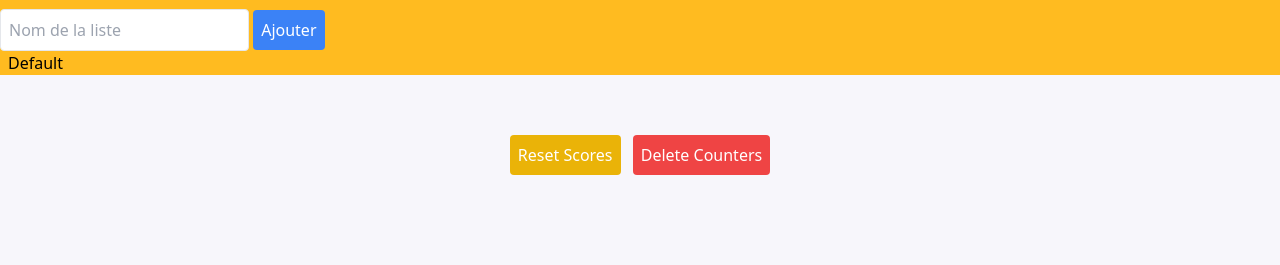
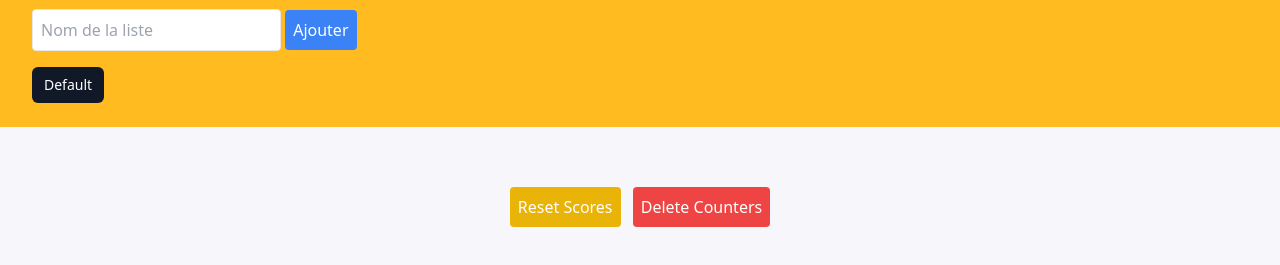
Before and after one commit to tagcashdev/CarCounterPWA, a website: page index.html in a window 1280 px wide. Both pictures are taken after a click on the button 52 px from the left and 32 px from the top of the page. Shown: the part 55-320 px from the top of the page. Drawn offline with Linux system fonts and the light colour scheme.

Commit message:
add style select list

```diff
--- a/index.html
+++ b/index.html
@@ -1,5 +1,5 @@
 <!DOCTYPE html>
-<html lang="en">
+<html lang="fr">
 <head>
     <meta charset="UTF-8">
     <meta name="viewport" content="width=device-width, initial-scale=1.0">
@@ -42,15 +42,17 @@
             </div>
         </div>
 
-        <!-- Mobile menu, show/hide based on menu state. -->
-        <div id="list-section" class="mb-4 flex space-x-2" style="display: none;">
+        <div id="list-section" class=" mx-auto max-w-7xl px-2 sm:px-6 lg:px-8 mb-4 flex" style="display: none;">
             <div id="new-list-form">
                 <input type="text" id="new-list-name" class="border p-2 rounded" placeholder="Nom de la liste">
                 <button onclick="createNewList()" class="bg-blue-500 text-white p-2 rounded">Ajouter</button>
             </div>
-            <div id="lists-container">
-                <!-- Each list will be displayed here -->
+            <div class="hidden sm:block py-4">
+              <div class="flex flex-row flex-wrap justify-start" id="lists-container">
+                <!-- Current: "bg-gray-900 text-white", Default: "text-gray-300 hover:bg-gray-700 hover:text-white" -->
+              </div>
             </div>
+
         </div>
     </nav>
 
@@ -59,7 +61,7 @@
             <input type="text" id="counters-input" class="border p-2 rounded" placeholder="Nom du compteur">
             <button id="add-counters" class="bg-blue-500 text-white p-2 rounded">Ajouter</button>
         </div>
-        <div id="counter-section" class="mt-6 grid grid-cols-2 gap-x-6 gap-y-10 xl:gap-x-8"></div>
+        <div id="counter-section" class="gap-x-4 grid grid-cols-2 mt-6"></div>
         <div id="actions-section" class="mb-4 space-x-2">
             <button id="reset-scores" class="bg-yellow-500 text-white p-2 rounded">Reset Scores</button>
             <button id="delete-counters" class="bg-red-500 text-white p-2 rounded">Delete Counters</button>
--- a/src/js/app.js
+++ b/src/js/app.js
@@ -106,8 +106,12 @@ document.addEventListener('DOMContentLoaded', () => {
     };
 
     // Select a list
-    window.selectList = (listName) => {
+    window.selectList = (listName, listElement) => {
         selectedList = listName;
+        document.querySelectorAll('#lists-container a').forEach(element => {
+            element.classList.remove('bg-gray-900', 'text-white');
+        });
+        listElement.classList.add('bg-gray-900', 'text-white');
         localStorage.setItem('selectedList', selectedList);
         renderCounters();
     };
@@ -122,10 +126,13 @@ document.addEventListener('DOMContentLoaded', () => {
     function renderLists() {
         listsContainer.innerHTML = '';
         for (const listName in lists) {
-            const listElement = document.createElement('div');
-            listElement.className = 'list-item';
+            const listElement = document.createElement('a');
+            listElement.className = 'rounded-md px-3 py-2 mb-2 text-sm font-medium text-gray-700 hover:bg-gray-700 hover:text-white mr-2';
             listElement.innerText = listName;
-            listElement.addEventListener('click', () => selectList(listName));
+            if (listName === selectedList) {
+                listElement.classList.add('bg-gray-900', 'text-white');
+            }
+            listElement.addEventListener('click', () => selectList(listName, listElement));
             listsContainer.appendChild(listElement);
         }
     }
```
Also changed, not shown: dist/styles.css.
